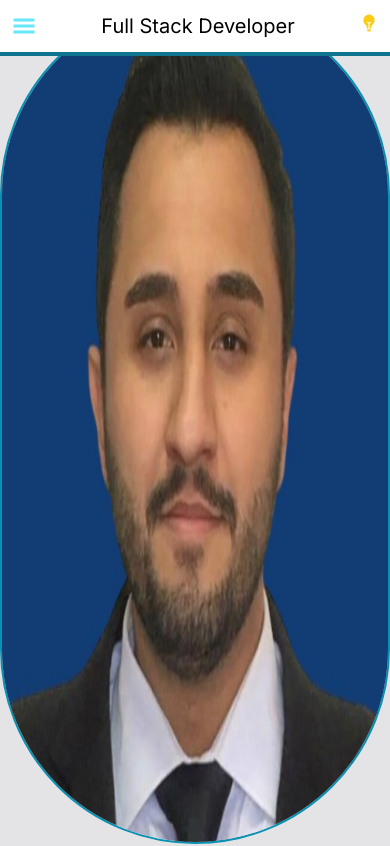
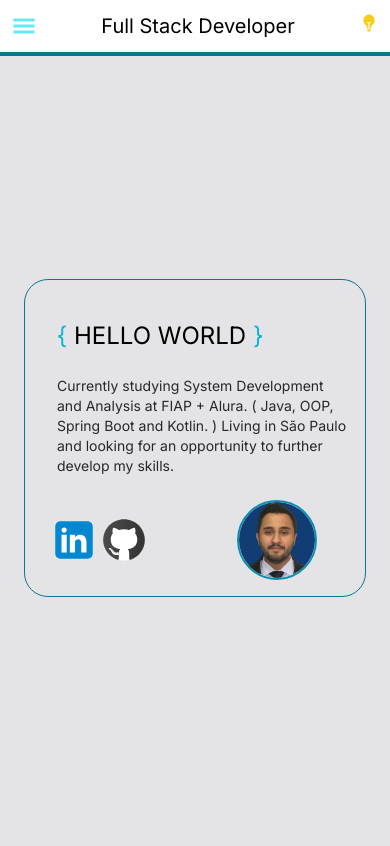
Before and after one commit to viniciusleonel/vinicius-leonel, a Next.js app: page / in a window 390 px wide. Shown: the top 846 px of the page. Built offline with nearby package versions, Linux system fonts and the light colour scheme.

Commit message:
ajustando imagem de perfil em mobile

```diff
--- a/src/app/components/About/about.tsx
+++ b/src/app/components/About/about.tsx
@@ -42,7 +42,8 @@ export default function About () {
                         <div className="me-6 sm:hidden">
                             <Image
                                 src="/images/vinicius.jpeg"
-                                layout="fill"
+                                height={100}
+                                width={400}
                                 alt="Vinicius profile picture"
                                 className="w-20 border-2 border-cyan-600 rounded-full"
                             />
```
